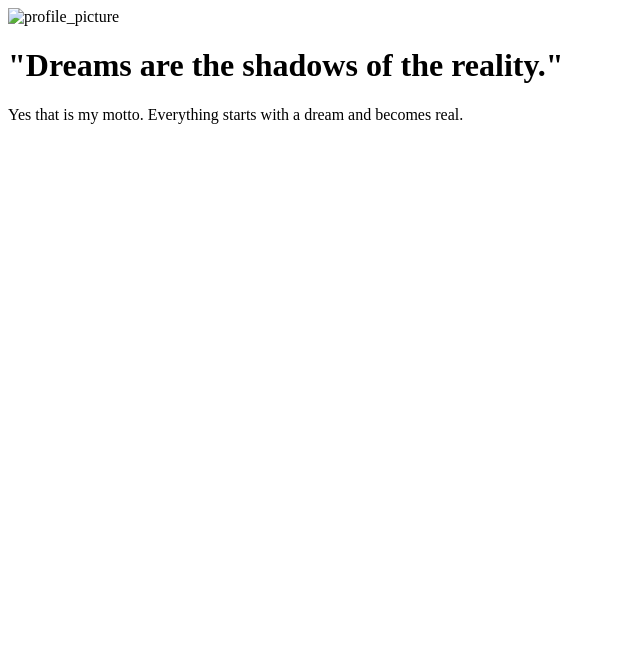
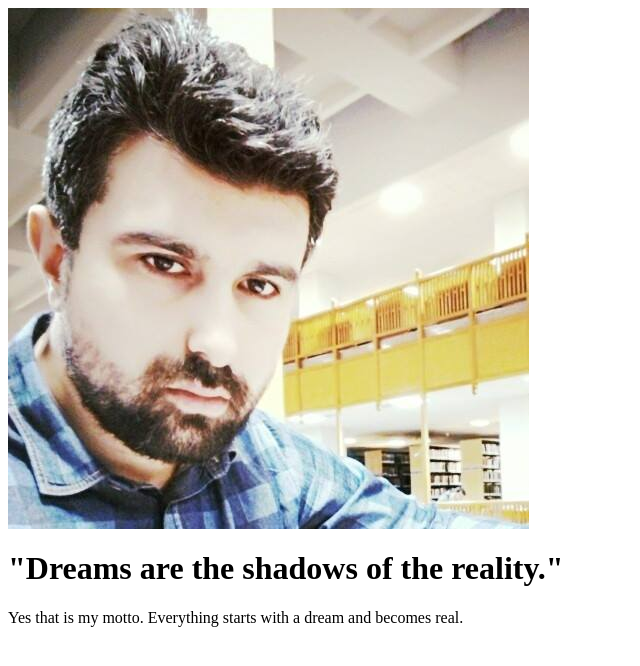
Before and after one commit to thechiefalone/profile, a plain HTML site: page index.html in a window 1280 px wide. Shown: the whole page, without its empty margins (0-640 px from the left). Drawn offline with Linux system fonts and the light colour scheme; the site is published under a folder, as on GitHub Pages, so addresses that start at the root find nothing.

Commit message:
image path updated

```diff
--- a/index.html
+++ b/index.html
@@ -4,7 +4,7 @@
     <link rel="shortcut icon" href="profile.ico" type="image/x-icon">
 </head>
 <body>
-    <img src="/images/profile_picture.jpg" alt="profile_picture">
+    <img src="images/profile_picture.jpg" alt="profile_picture">
     <h1>"Dreams are the shadows of the reality."</h1>
     <p>Yes that is my motto. Everything starts with a dream and becomes real.</p>
 
```
